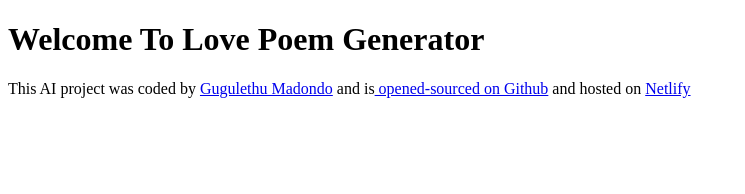
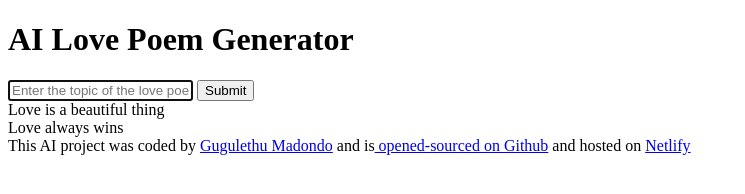
Before and after one commit to Gugulethu14/love-poems-generator, a plain HTML site: page index.html in a window 1280 px wide. Shown: the whole page, without its empty margins (0-745 px from the left). Drawn offline with Linux system fonts and the light colour scheme.

Commit message:
Added basic HTML structure

```diff
--- a/index.html
+++ b/index.html
@@ -7,7 +7,23 @@
     <title>AI Poem Generator</title>
 </head>
 <body>
-    <h1> Welcome To Love Poem Generator</h1>
+  <header>
+    <h1> AI Love Poem Generator</h1>
+  </header>
+  <main>
+
+    <form>
+      <input type="text" placeholder="Enter the topic of the love poem" autofocus required autocapitalize="off"/>
+      <input type="submit"/>
+    </form>
+    <div>
+      Love is a beautiful thing
+      <br />
+      Love always wins
+      <br />
+    </div>
+
+  </main>
 
 <footer> This AI project was coded by <a href="https://github.com/Gugulethu14" target="_blank">Gugulethu Madondo</a> and is<a href="https://github.com/Gugulethu14/love-poems-generator" target="_blank"> opened-sourced on Github</a> and hosted on <a href="https://shiny-baklava-ec8517.netlify.app/" target="_blank">Netlify</a></footer>
 
```
